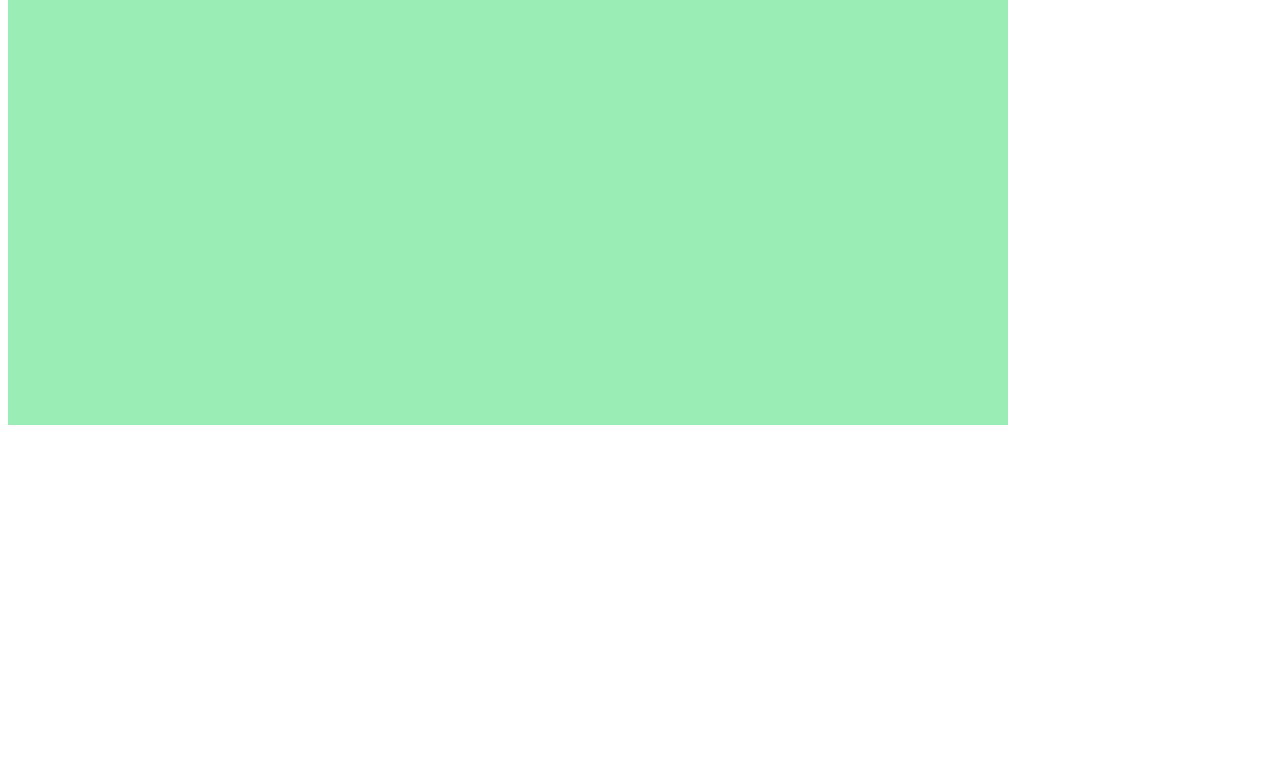
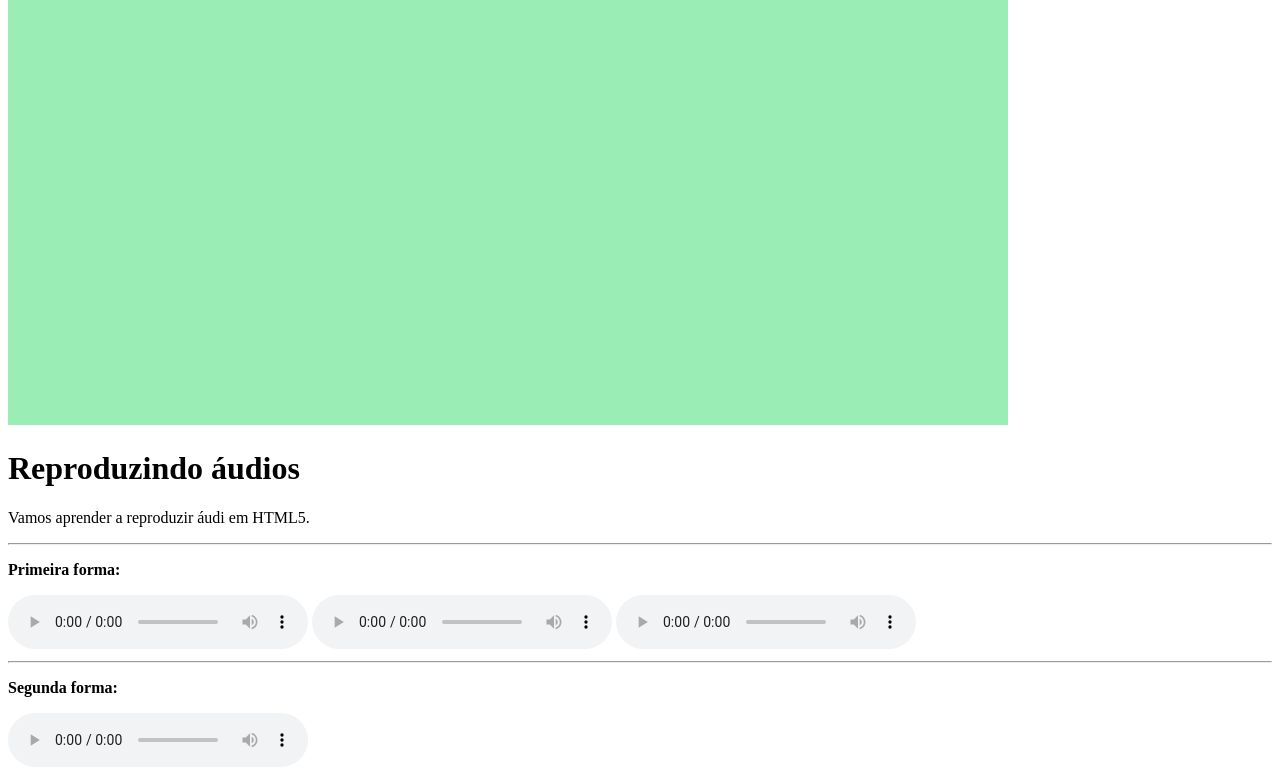
Before and after one commit to Ronaldss/course-html-css, a plain HTML site: page html-css/exercicios/ex011/index.html in a window 1280 px wide. Shown: the part 689-1468 px from the top of the page. Before the commit the page ends 1126 px from the top, so only its background shows below. Drawn offline with Linux system fonts and the light colour scheme.

Commit message:
Reproduzindo áudios em HTML5

```diff
--- a/html-css/exercicios/ex011/index.html
+++ b/html-css/exercicios/ex011/index.html
@@ -17,5 +17,24 @@
         <source media="(max-width: 1050px)" srcset="imagens/imagem-m.png" type="image/png">
         <img src="imagens/imagem-g.png" alt="imagem flexível">
     </picture>
+
+    <h1>Reproduzindo áudios</h1>
+    <p>
+        Vamos aprender a reproduzir áudi em HTML5.
+    </p>
+    <hr>
+    <p><strong>Primeira forma:</strong></p>
+    <audio src="midia/faturar.wav" controls autoplay></audio>
+    <audio src="midia/dog.wav" controls></audio>
+    <audio src="midia/delete.wav" controls></audio>
+    <hr>
+    <p><strong>Segunda forma:</strong></p>
+    <audio preload="metadata" controls loop>
+        <source src="midia/faturar.wav" type="audio/wav">
+        <source src="midia/dog.wav" type="audio/wav">
+        <source src="midia/delete.wav" type="audio/wav">
+        <p>Erro ao tentar reproduzir áudio</p>
+        <a href="midia/faturar.wav">Click aqui para baixar o arquivo MP3.</a>
+    </audio>
 </body>
 </html>
```
